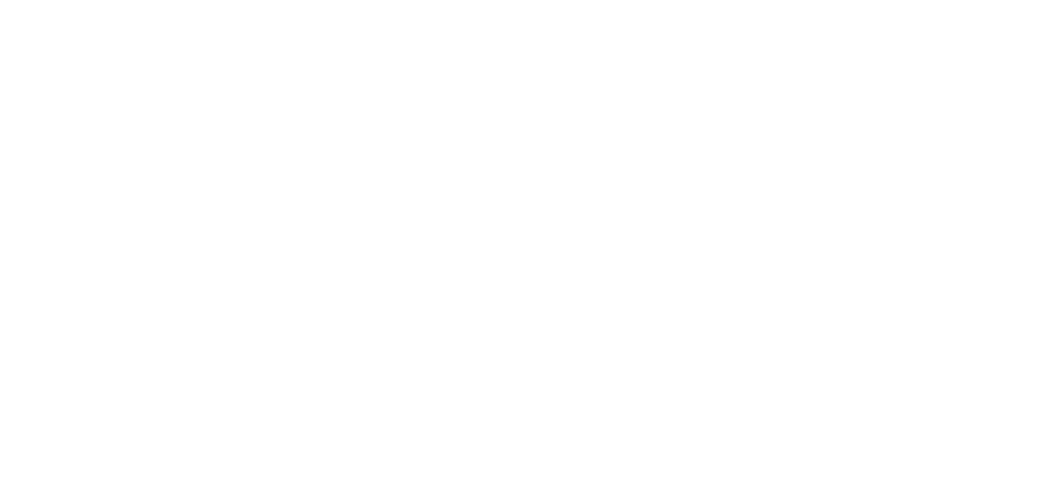
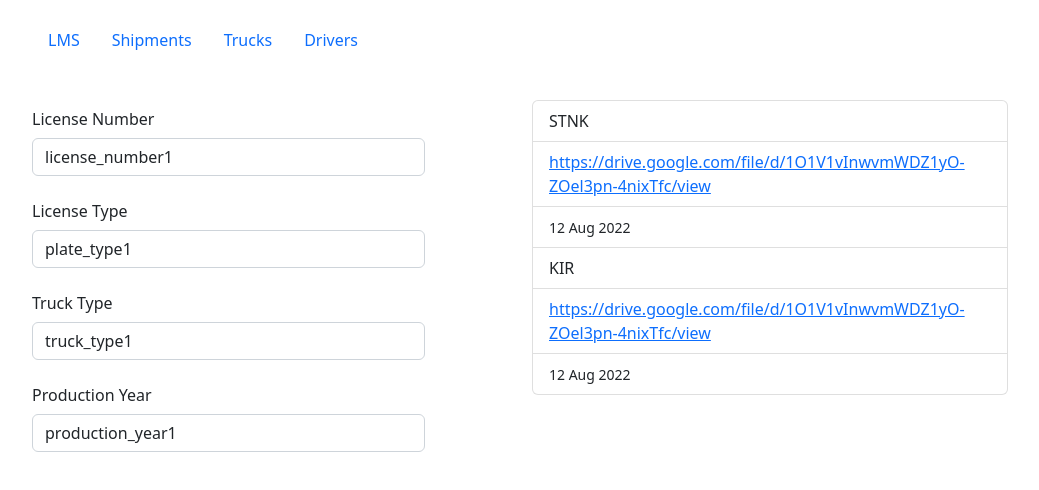
Before and after one commit to yudium/group2-frontend, a React (Create React App) app: page /trucks/1 in a window 1280 px wide. Shown: the top 490 px of the page, without its empty margins (120-1159 px from the left). Built offline with nearby package versions, Linux system fonts and the light colour scheme.

Commit message:
feat: driver detail and truck detail

```diff
--- a/src/App.js
+++ b/src/App.js
@@ -2,12 +2,18 @@
 import TruckList from './pages/TruckList';
 import DriverList from './pages/DriverList';
 import AnyRoute from './components/Routes/AnyRoute';
+import TruckDetail from './pages/TruckDetail';
+import DriverDetail from './pages/DriverDetail';
+import LoginUser from './pages/LoginUser/LoginUser';
 
 function App() {
   return (
     <>
+      <AnyRoute title="Login" exact path="/login" component={LoginUser} />
       <AnyRoute title="Truck List" exact path="/trucks" component={TruckList} />
+      <AnyRoute title="Truck Detail" exact path="/trucks/:id" component={TruckDetail} />
       <AnyRoute title="Driver List" exact path="/drivers" component={DriverList} />
+      <AnyRoute title="Driver Detail" exact path="/drivers/:id" component={DriverDetail} />
     </>
   );
 }
--- a/src/api/driver.js
+++ b/src/api/driver.js
@@ -3,6 +3,16 @@
 const api = 'http://localhost:8000/';
 
 class Driver {
+  async getDetail() {
+    return {
+      id: 'id1',
+      driver_name: 'driver_name1',
+      phone_number: 'phone_number1',
+      created_at: 'created_at1',
+      status: 'status1',
+    };
+  }
+
   async getDrivers({ name } = {}) {
     let data = [
       {
--- a/src/api/truck.js
+++ b/src/api/truck.js
@@ -1,23 +1,39 @@
-import axios from 'axios'
+import axios from 'axios';
 
-const api = 'http://localhost:8000/';
+const api = 'http://localhost:5000/';
 
 class Truck {
   getTruck = () => {
-        return axios.get(`${api}/truck`)
-    }
+    return axios.get(`${api}/truck`);
+  };
   addTruck = (newData) => {
-        return axios.post(`${api}/truck`, { newData })
-    }
+    return axios.post(`${api}/truck`, { newData });
+  };
   updateTruck = (updatedData) => {
-        return axios.put(`${api}/truck`, { updatedData })
-    }
+    return axios.put(`${api}/truck`, { updatedData });
+  };
 
   async getTruckTypes() {
     return ['truck_type1', 'truck_type2'];
   }
 
+  async getDetail(id) {
+    return {
+      id: 'id',
+      license_number: 'license_number1',
+      truck_type: 'truck_type1',
+      plate_type: 'plate_type1',
+      production_year: 'production_year1',
+
+      //request:
+      stnk: '',
+      kir: '',
+    };
+  }
+
   async getTrucks({ truckTypesFilter, licenseNumber } = {}) {
+    // let data = await axios.get(`${api}/api/trucks`)
+    // data = data.data;
     let data = [
       {
         id: 'id',
@@ -58,4 +74,4 @@
 }
 
 const truck = new Truck();
-export default truck
+export default truck;
--- /dev/null
+++ b/src/pages/DriverDetail/index.js
@@ -0,0 +1,82 @@
+import React, { useEffect, useState } from 'react';
+import PropTypes from 'prop-types';
+import { Col, Form, ListGroup, Row } from 'react-bootstrap';
+import TransporterMenu from '../../components/TransporterMenu';
+import Layout from '../../components/Layout';
+import { useParams } from 'react-router-dom';
+import truck from '../../api/truck';
+import driver from '../../api/driver';
+
+export default function DriverDetail() {
+  const [data, setData] = useState({
+    id: 'id1',
+    driver_name: 'driver_name1',
+    phone_number: 'phone_number1',
+    created_at: 'created_at1',
+    status: 'status1',
+  });
+  const id = useParams().id;
+
+  useEffect(() => {
+    driver.getDetail(id).then(setData);
+  }, []);
+
+  return (
+    <Layout>
+      <TransporterMenu />
+
+      <Row>
+        <Col sm={6}>
+          <Form>
+            <Form.Group as={Row} className="mb-3">
+              <Form.Label column sm={4}>
+                Driver Name
+              </Form.Label>
+              <Col sm={10}>
+                <Form.Control type="text" value={data.driver_name} />
+              </Col>
+            </Form.Group>
+            <Form.Group as={Row} className="mb-3">
+              <Form.Label column sm={4}>
+                Phone Number
+              </Form.Label>
+              <Col sm={10}>
+                <Form.Control type="text" value={data.phone_number} />
+              </Col>
+            </Form.Group>
+          </Form>
+        </Col>
+        <Col sm={6}>
+          <ListGroup>
+            <ListGroup.Item>ID Card</ListGroup.Item>
+            <ListGroup.Item>
+              <a
+                target="_blank"
+                href="https://drive.google.com/file/d/1O1V1vInwvmWDZ1yO-ZOel3pn-4nixTfc/view"
+                rel="noreferrer"
+              >
+                https://drive.google.com/file/d/1O1V1vInwvmWDZ1yO-ZOel3pn-4nixTfc/view
+              </a>
+            </ListGroup.Item>
+            <ListGroup.Item>
+              <small>12 Aug 2022</small>
+            </ListGroup.Item>
+            <ListGroup.Item>Driver License</ListGroup.Item>
+            <ListGroup.Item>
+              <a
+                target="_blank"
+                href="https://drive.google.com/file/d/1O1V1vInwvmWDZ1yO-ZOel3pn-4nixTfc/view"
+                rel="noreferrer"
+              >
+                https://drive.google.com/file/d/1O1V1vInwvmWDZ1yO-ZOel3pn-4nixTfc/view
+              </a>
+            </ListGroup.Item>
+            <ListGroup.Item>
+              <small>12 Aug 2022</small>
+            </ListGroup.Item>
+          </ListGroup>
+        </Col>
+      </Row>
+    </Layout>
+  );
+}
--- a/src/pages/DriverList/index.js
+++ b/src/pages/DriverList/index.js
@@ -12,6 +12,7 @@
 import driver from '../../api/driver';
 import useDebounce from '../../hooks/useDebounce';
 import TransporterMenu from '../../components/TransporterMenu';
+import { Link } from 'react-router-dom';
 
 export default function DriverList() {
   //
@@ -50,7 +51,7 @@
   const columns = React.useMemo(
     () => [
       {
-        accessorFn: (row) => row.driver_name,
+        accessorFn: (row) => <Link to={`/drivers/${row.id}`}>{row.driver_name}</Link>,
         id: 'name',
         cell: (info) => info.getValue(),
         header: () => <span>Driver Name</span>,
--- /dev/null
+++ b/src/pages/TruckDetail/index.js
@@ -0,0 +1,95 @@
+import React, { useEffect, useState } from 'react';
+import PropTypes from 'prop-types';
+import { Col, Form, ListGroup, Row } from 'react-bootstrap';
+import TransporterMenu from '../../components/TransporterMenu';
+import Layout from '../../components/Layout';
+import { useParams } from 'react-router-dom';
+import truck from '../../api/truck';
+
+export default function TruckDetail() {
+  const [data, setData] = useState({
+    id: '',
+    license_number: '',
+    truck_type: '',
+    plate_type: '',
+    production_year: '',
+    stnk: '',
+    kir: '',
+  });
+  const id = useParams().id;
+
+  useEffect(() => {
+    truck.getDetail(id).then(setData);
+  }, []);
+
+  return (
+    <Layout>
+      <TransporterMenu />
+
+      <Row>
+        <Col sm={6}>
+          <Form>
+            <Form.Group as={Row} className="mb-3">
+              <Form.Label column sm={4}>
+                License Number
+              </Form.Label>
+              <Col sm={10}>
+                <Form.Control type="text" value={data.license_number} />
+              </Col>
+            </Form.Group>
+            <Form.Group as={Row} className="mb-3">
+              <Form.Label column sm={4}>
+                License Type
+              </Form.Label>
+              <Col sm={10}>
+                <Form.Control type="text" value={data.plate_type} />
+              </Col>
+            </Form.Group>
+            <Form.Group as={Row} className="mb-3">
+              <Form.Label column sm={4}>
+                Truck Type
+              </Form.Label>
+              <Col sm={10}>
+                <Form.Control type="text" value={data.truck_type} />
+              </Col>
+            </Form.Group>
+            <Form.Group as={Row} className="mb-3">
+              <Form.Label column sm={4}>
+                Production Year
+              </Form.Label>
+              <Col sm={10}>
+                <Form.Control type="text" value={data.production_year} />
+              </Col>
+            </Form.Group>
+          </Form>
+        </Col>
+        <Col sm={6}>
+          <ListGroup>
+            <ListGroup.Item>STNK</ListGroup.Item>
+            <ListGroup.Item>
+              <a
+                target="_blank"
+                href="https://drive.google.com/file/d/1O1V1vInwvmWDZ1yO-ZOel3pn-4nixTfc/view"
+                rel="noreferrer"
+              >
+                https://drive.google.com/file/d/1O1V1vInwvmWDZ1yO-ZOel3pn-4nixTfc/view
+              </a>
+            </ListGroup.Item>
+            <ListGroup.Item><small>12 Aug 2022</small></ListGroup.Item>
+            <ListGroup.Item>KIR</ListGroup.Item>
+            <ListGroup.Item>
+              <a
+                target="_blank"
+                href="https://drive.google.com/file/d/1O1V1vInwvmWDZ1yO-ZOel3pn-4nixTfc/view"
+                rel="noreferrer"
+              >
+                https://drive.google.com/file/d/1O1V1vInwvmWDZ1yO-ZOel3pn-4nixTfc/view
+              </a>
+            </ListGroup.Item>
+            <ListGroup.Item><small>12 Aug 2022</small></ListGroup.Item>
+          </ListGroup>
+        </Col>
+      </Row>
+    </Layout>
+  );
+}
--- a/src/pages/TruckList/index.js
+++ b/src/pages/TruckList/index.js
@@ -12,6 +12,7 @@
 import truck from '../../api/truck';
 import useDebounce from '../../hooks/useDebounce';
 import TransporterMenu from '../../components/TransporterMenu';
+import { Link } from 'react-router-dom';
 
 export default function TruckList() {
   //
@@ -59,7 +60,7 @@
   const columns = React.useMemo(
     () => [
       {
-        accessorFn: (row) => row.license_number,
+        accessorFn: (row) => <Link to={`/trucks/${row.id}`}>{row.license_number}</Link>,
         id: 'license',
         cell: (info) => info.getValue(),
         header: () => <span>License Number</span>,
```
Lines whose indentation alone changed are shown as unchanged.
